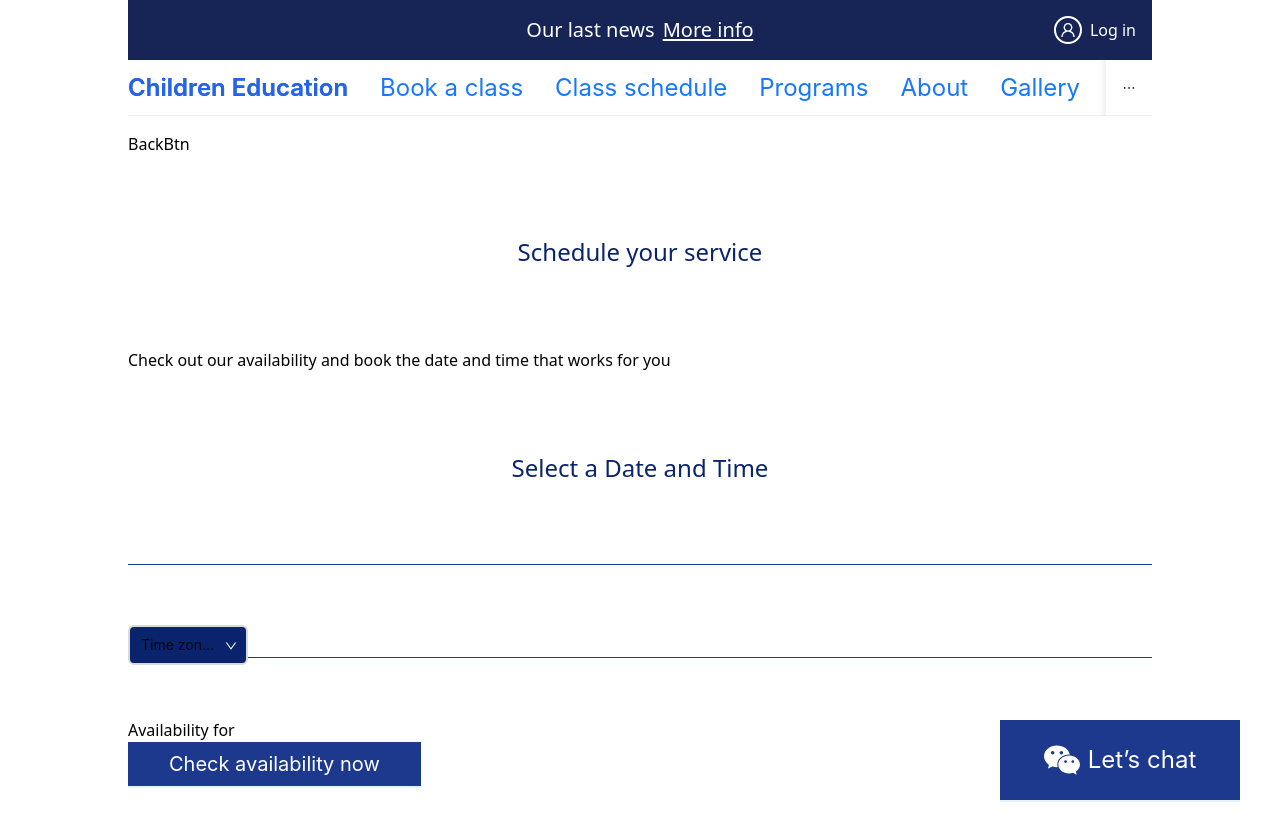
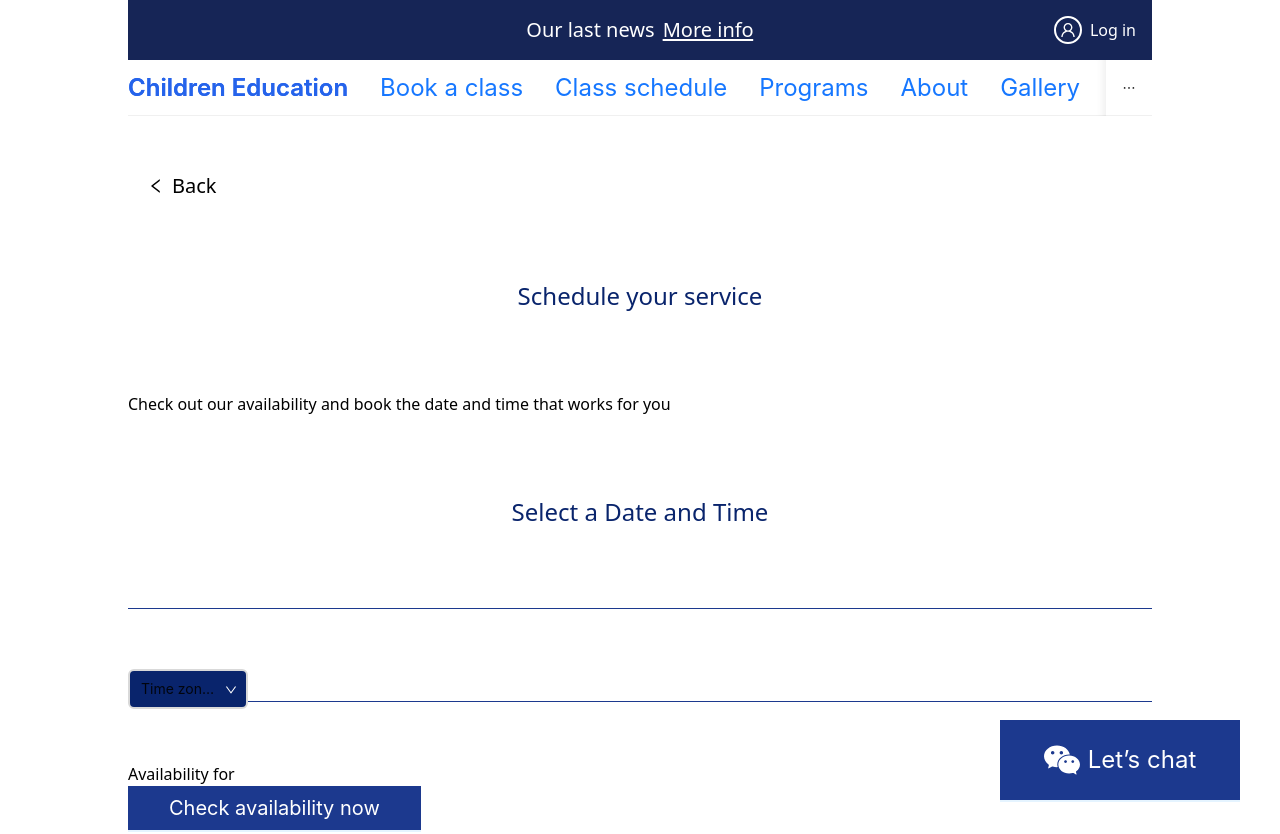
Before and after one commit to nekrasowa/Education-Club-for-toddlers, a Next.js app: page /book/1 in a window 1280 px wide. Shown: the top 834 px of the page. Built offline with nearby package versions, Linux system fonts and the light colour scheme.

Commit message:
Add styles and link to BackBtn

```diff
--- a/src/components/containers/BookItemContainer.tsx
+++ b/src/components/containers/BookItemContainer.tsx
@@ -7,7 +7,7 @@ import { book } from '@/locales/en/book'
 export function BookItemContainer() {
   return (
     <>
-      <BackBtn />
+      <BackBtn link={'/book'}/>
       <H2Title title={book.bookItemTitle} />
       <p className='subtitle'>{book.bookItemSubtitle}</p>
       <div>
--- a/src/components/elements/BackBtn.tsx
+++ b/src/components/elements/BackBtn.tsx
@@ -1,3 +1,13 @@
-export function BackBtn() {
-  return <div>BackBtn</div>
+import LeftOutlined from '@ant-design/icons/lib/icons/LeftOutlined'
+import Link from 'next/link'
+import { Url } from 'next/dist/shared/lib/router/router'
+import { book } from '@/locales/en/book'
+
+export function BackBtn({ link }: { link: Url }) {
+  return (
+    <Link className='max-w-25 min-w-15 flex pt-10 pl-5' href={link}>
+      <LeftOutlined />
+      <p className='text-xl pl-2'>{book.back}</p>
+    </Link>
+  )
 }
--- a/src/locales/en/book.ts
+++ b/src/locales/en/book.ts
@@ -5,6 +5,7 @@ export const book = {
   classesTitle: 'Book a Class Today',
   bookBtn: 'Book Now',
   years: 'Years',
+  back: 'Back',
   bookItemTitle: 'Schedule your service',
   bookItemSubtitle: 'Check out our availability and book the date and time that works for you',
   select:'Select a Date and Time',
--- a/tsconfig.json
+++ b/tsconfig.json
@@ -22,6 +22,6 @@
       "@/*": ["./src/*"]
     }
   },
-  "include": ["next-env.d.ts", "**/*.ts", "**/*.tsx", ".next/types/**/*.ts", "src/app/book/book_item"],
+  "include": ["next-env.d.ts", "**/*.ts", "**/*.tsx", ".next/types/**/*.ts", "src/app/book/[id]"],
   "exclude": ["node_modules"]
 }
```
